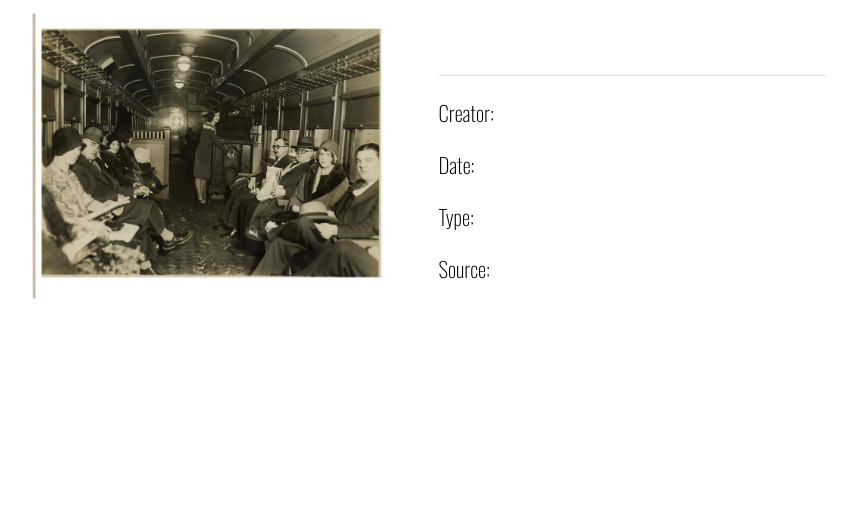
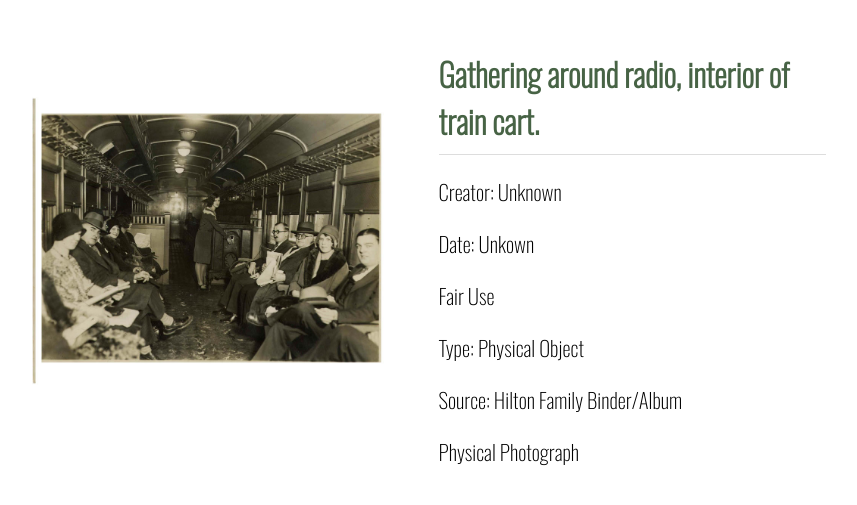
Before and after one commit to martinez2125/TennesseeChicago_Images, a Jekyll site: the page built from _mindoc_media/pg964-img.md, in a window 1280 px wide. Shown: the top 505 px of the page, without its empty margins (214-1071 px from the left). Built offline with Jekyll 4.4.1, drawn with Linux system fonts in a browser that asks for light colours.

Commit message:
Update pg964-img.md

```diff
--- a/_mindoc_media/pg964-img.md
+++ b/_mindoc_media/pg964-img.md
@@ -3,18 +3,18 @@ page: section-name
 title: Hilton Family Binder (Inside)
 media_type: image
 
-_title:
+_title: Gathering around radio, interior of train cart.
 description:
-creator:
-_date:
-rights:
-type:
-source:
+creator: Unknown
+_date: Unkown
+rights: Fair Use
+type: Physical Object
+source: Hilton Family Binder/Album
 identifier:
 contributor:
-format:
-credit_(IPTC):
-date_created_(IPTC):
+format: Physical Photograph
+credit_(IPTC): Digitization courtesy of Caden J. Miller & Lesly Martinez
+date_created_(IPTC): 9/15/2025
 
 _path: /assets/img/pg64-img.jpg
 order: 66
```
